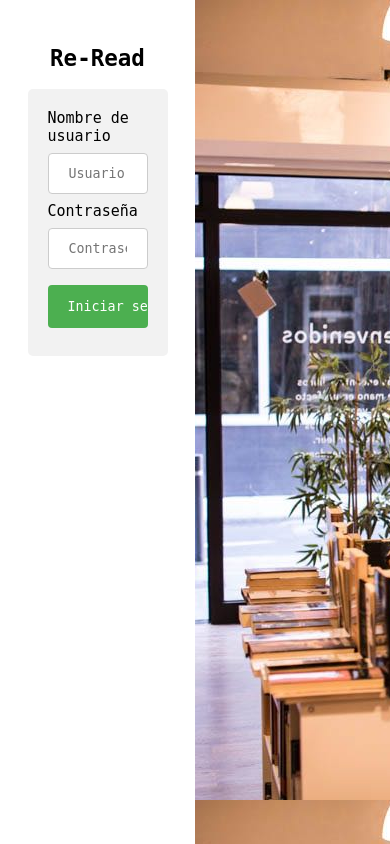
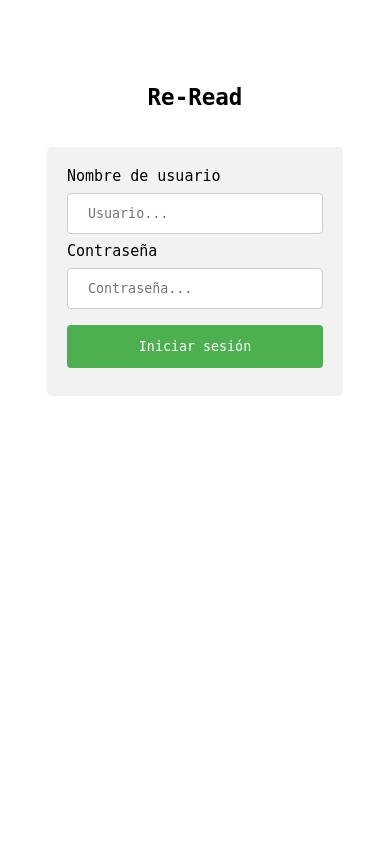
Before and after one commit to xavier-barrios/re-read-admin, a PHP site: page /view/login.php in a window 390 px wide. Run offline with PHP 8.4, Linux system fonts and the light colour scheme.

Commit message:
update 19/10/2020

```diff
--- a/css/styles.css
+++ b/css/styles.css
@@ -220,6 +220,12 @@ div.gallery:hover {
         margin: auto;
         width: 80%;
     }
+    .column.right {
+        display: none;
+    }
+    .column.left {
+        width: 100%;
+    }
 }
 
 
```
Also changed, not shown: README.md.
